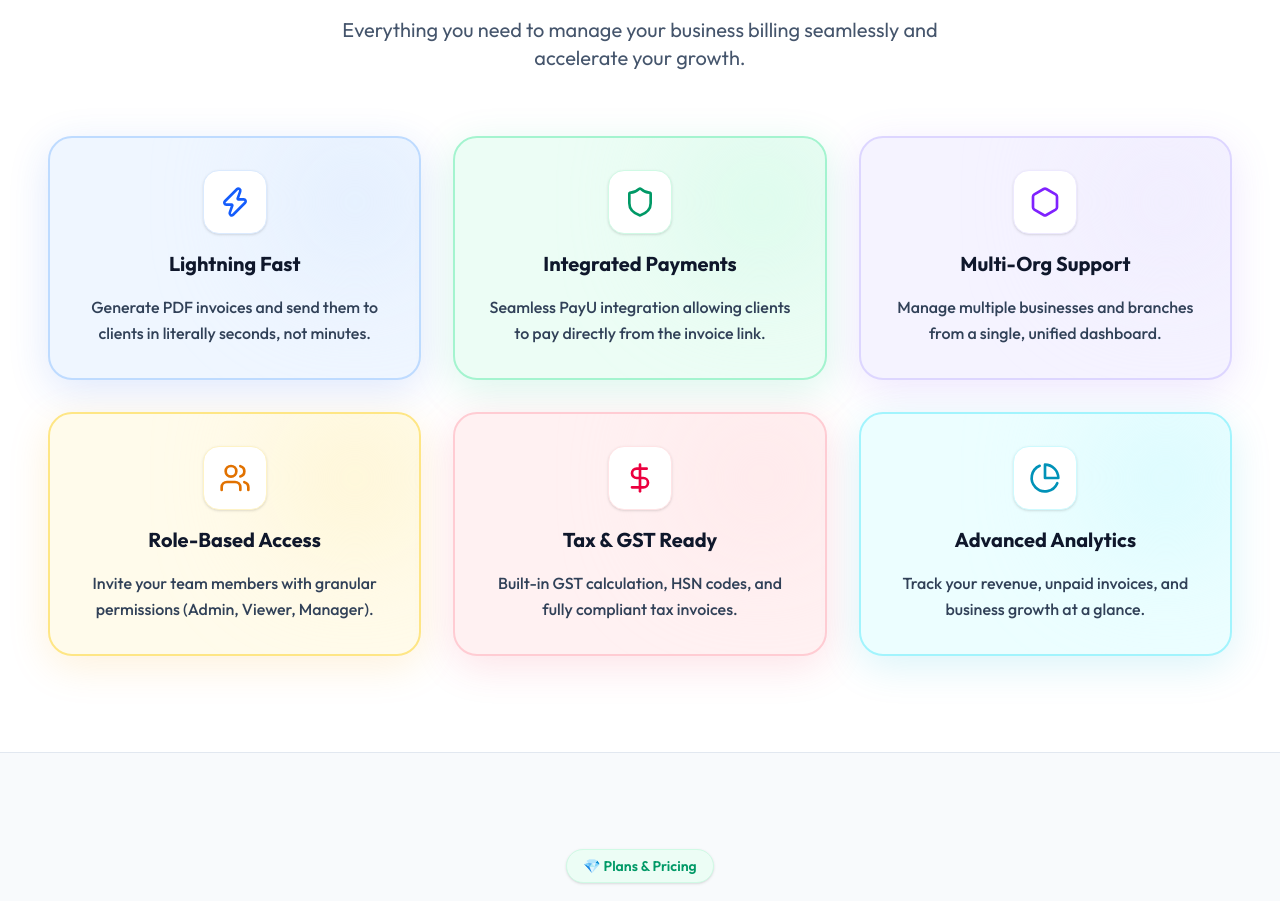
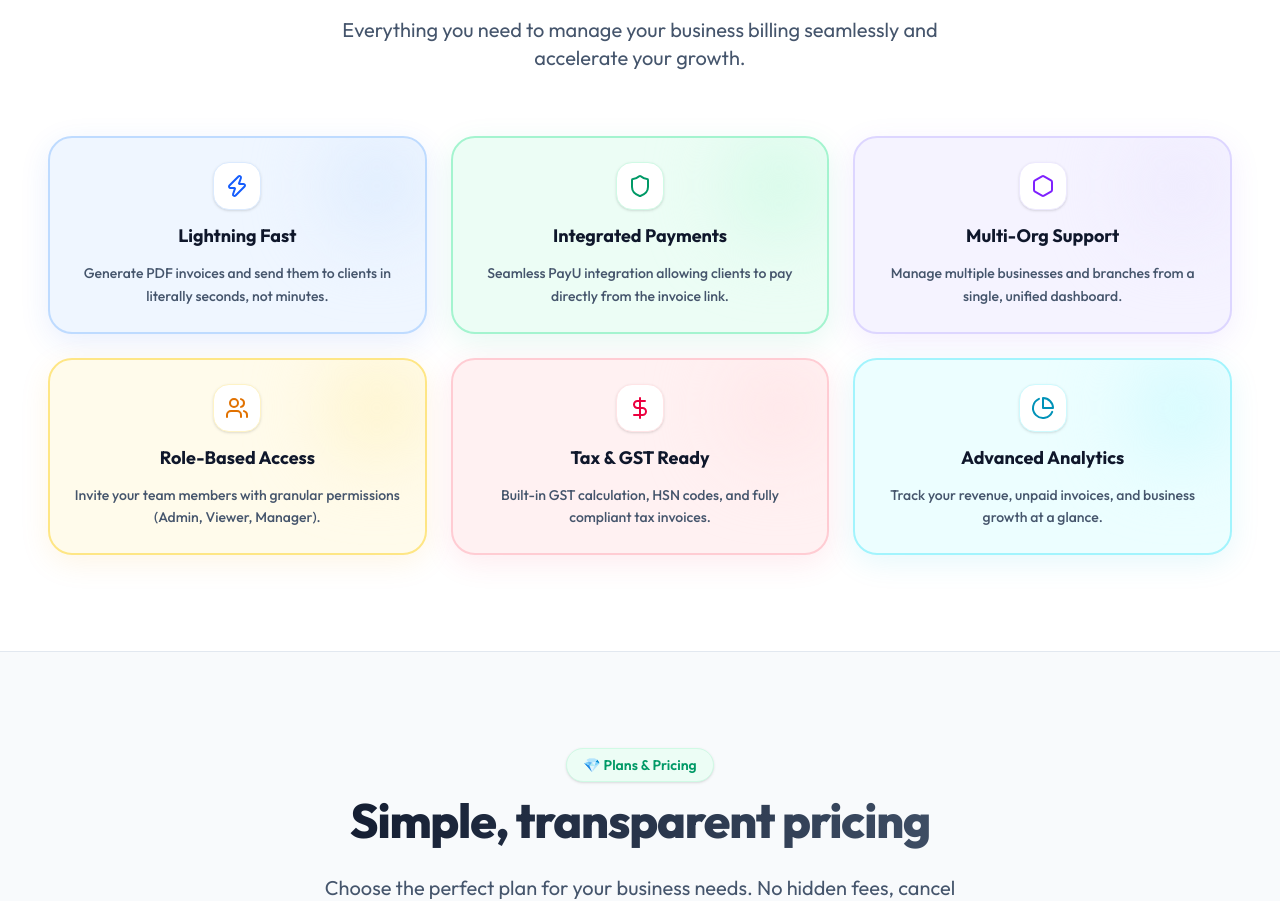
Before and after one commit to veaglespace-Tech/invoice-generator, a Next.js app in the folder client/: page / in a window 1280 px wide. Shown: the part 940-1841 px from the top of the page. Built offline with nearby package versions, Linux system fonts and the light colour scheme.

Commit message:
Reduce feature card size for a more compact layout

```diff
--- a/client/src/app/page.tsx
+++ b/client/src/app/page.tsx
@@ -52,59 +52,59 @@ export default function Home() {
             <h2 className="text-4xl md:text-5xl font-extrabold text-transparent bg-clip-text bg-gradient-to-r from-slate-900 to-slate-600 dark:from-white dark:to-slate-300 tracking-tight leading-tight pb-2">Powerful Features</h2>
             <p className="text-lg md:text-xl text-slate-600 dark:text-slate-400 max-w-2xl mx-auto">Everything you need to manage your business billing seamlessly and accelerate your growth.</p>
           </div>
-          <div className="grid md:grid-cols-3 gap-8 text-center">
-            <div className="space-y-4 bg-blue-50 p-8 rounded-3xl shadow-[0_10px_40px_rgb(37,99,235,0.15)] border-2 border-blue-200 hover:shadow-[0_20px_50px_rgb(37,99,235,0.25)] hover:border-blue-300 transition-all duration-300 hover:-translate-y-2 group relative overflow-hidden z-10">
-              <div className="absolute top-0 right-0 w-32 h-32 bg-blue-100 rounded-full blur-3xl -z-10 group-hover:bg-blue-200 transition-colors duration-300"></div>
-              <div className="w-16 h-16 mx-auto bg-white group-hover:bg-blue-600 transition-colors duration-300 flex items-center justify-center rounded-2xl text-blue-600 group-hover:text-white shadow-sm border border-blue-100">
-                <Zap className="w-8 h-8" />
+          <div className="grid md:grid-cols-3 gap-6 text-center">
+            <div className="space-y-3 bg-blue-50 p-6 rounded-3xl shadow-[0_8px_30px_rgb(37,99,235,0.1)] border-2 border-blue-200 hover:shadow-[0_15px_40px_rgb(37,99,235,0.2)] hover:border-blue-300 transition-all duration-300 hover:-translate-y-1 group relative overflow-hidden z-10">
+              <div className="absolute top-0 right-0 w-24 h-24 bg-blue-100 rounded-full blur-2xl -z-10 group-hover:bg-blue-200 transition-colors duration-300"></div>
+              <div className="w-12 h-12 mx-auto bg-white group-hover:bg-blue-600 transition-colors duration-300 flex items-center justify-center rounded-2xl text-blue-600 group-hover:text-white shadow-sm border border-blue-100">
+                <Zap className="w-6 h-6" />
               </div>
-              <h3 className="text-xl font-bold text-slate-900">Lightning Fast</h3>
-              <p className="text-slate-700 leading-relaxed font-medium">Generate PDF invoices and send them to clients in literally seconds, not minutes.</p>
+              <h3 className="text-lg font-bold text-slate-900">Lightning Fast</h3>
+              <p className="text-slate-600 text-sm leading-relaxed font-medium">Generate PDF invoices and send them to clients in literally seconds, not minutes.</p>
             </div>
 
-            <div className="space-y-4 bg-emerald-50 p-8 rounded-3xl shadow-[0_10px_40px_rgb(16,185,129,0.15)] border-2 border-emerald-200 hover:shadow-[0_20px_50px_rgb(16,185,129,0.25)] hover:border-emerald-300 transition-all duration-300 hover:-translate-y-2 group relative overflow-hidden z-10">
-              <div className="absolute top-0 right-0 w-32 h-32 bg-emerald-100 rounded-full blur-3xl -z-10 group-hover:bg-emerald-200 transition-colors duration-300"></div>
-              <div className="w-16 h-16 mx-auto bg-white group-hover:bg-emerald-500 transition-colors duration-300 flex items-center justify-center rounded-2xl text-emerald-600 group-hover:text-white shadow-sm border border-emerald-100">
-                <Shield className="w-8 h-8" />
+            <div className="space-y-3 bg-emerald-50 p-6 rounded-3xl shadow-[0_8px_30px_rgb(16,185,129,0.1)] border-2 border-emerald-200 hover:shadow-[0_15px_40px_rgb(16,185,129,0.2)] hover:border-emerald-300 transition-all duration-300 hover:-translate-y-1 group relative overflow-hidden z-10">
+              <div className="absolute top-0 right-0 w-24 h-24 bg-emerald-100 rounded-full blur-2xl -z-10 group-hover:bg-emerald-200 transition-colors duration-300"></div>
+              <div className="w-12 h-12 mx-auto bg-white group-hover:bg-emerald-500 transition-colors duration-300 flex items-center justify-center rounded-2xl text-emerald-600 group-hover:text-white shadow-sm border border-emerald-100">
+                <Shield className="w-6 h-6" />
               </div>
-              <h3 className="text-xl font-bold text-slate-900">Integrated Payments</h3>
-              <p className="text-slate-700 leading-relaxed font-medium">Seamless PayU integration allowing clients to pay directly from the invoice link.</p>
+              <h3 className="text-lg font-bold text-slate-900">Integrated Payments</h3>
+              <p className="text-slate-600 text-sm leading-relaxed font-medium">Seamless PayU integration allowing clients to pay directly from the invoice link.</p>
             </div>
 
-            <div className="space-y-4 bg-violet-50 p-8 rounded-3xl shadow-[0_10px_40px_rgb(139,92,246,0.15)] border-2 border-violet-200 hover:shadow-[0_20px_50px_rgb(139,92,246,0.25)] hover:border-violet-300 transition-all duration-300 hover:-translate-y-2 group relative overflow-hidden z-10">
-              <div className="absolute top-0 right-0 w-32 h-32 bg-violet-100 rounded-full blur-3xl -z-10 group-hover:bg-violet-200 transition-colors duration-300"></div>
-              <div className="w-16 h-16 mx-auto bg-white group-hover:bg-violet-500 transition-colors duration-300 flex items-center justify-center rounded-2xl text-violet-600 group-hover:text-white shadow-sm border border-violet-100">
-                <Hexagon className="w-8 h-8" />
+            <div className="space-y-3 bg-violet-50 p-6 rounded-3xl shadow-[0_8px_30px_rgb(139,92,246,0.1)] border-2 border-violet-200 hover:shadow-[0_15px_40px_rgb(139,92,246,0.2)] hover:border-violet-300 transition-all duration-300 hover:-translate-y-1 group relative overflow-hidden z-10">
+              <div className="absolute top-0 right-0 w-24 h-24 bg-violet-100 rounded-full blur-2xl -z-10 group-hover:bg-violet-200 transition-colors duration-300"></div>
+              <div className="w-12 h-12 mx-auto bg-white group-hover:bg-violet-500 transition-colors duration-300 flex items-center justify-center rounded-2xl text-violet-600 group-hover:text-white shadow-sm border border-violet-100">
+                <Hexagon className="w-6 h-6" />
               </div>
-              <h3 className="text-xl font-bold text-slate-900">Multi-Org Support</h3>
-              <p className="text-slate-700 leading-relaxed font-medium">Manage multiple businesses and branches from a single, unified dashboard.</p>
+              <h3 className="text-lg font-bold text-slate-900">Multi-Org Support</h3>
+              <p className="text-slate-600 text-sm leading-relaxed font-medium">Manage multiple businesses and branches from a single, unified dashboard.</p>
             </div>
 
-            <div className="space-y-4 bg-amber-50 p-8 rounded-3xl shadow-[0_10px_40px_rgba(245,158,11,0.15)] border-2 border-amber-200 hover:shadow-[0_20px_50px_rgba(245,158,11,0.25)] hover:border-amber-300 transition-all duration-300 hover:-translate-y-2 group relative overflow-hidden z-10">
-              <div className="absolute top-0 right-0 w-32 h-32 bg-amber-100 rounded-full blur-3xl -z-10 group-hover:bg-amber-200 transition-colors duration-300"></div>
-              <div className="w-16 h-16 mx-auto bg-white group-hover:bg-amber-500 transition-colors duration-300 flex items-center justify-center rounded-2xl text-amber-600 group-hover:text-white shadow-sm border border-amber-100">
-                <svg xmlns="http://www.w3.org/2000/svg" width="32" height="32" viewBox="0 0 24 24" fill="none" stroke="currentColor" strokeWidth="2" strokeLinecap="round" strokeLinejoin="round"><path d="M16 21v-2a4 4 0 0 0-4-4H6a4 4 0 0 0-4 4v2"></path><circle cx="9" cy="7" r="4"></circle><path d="M22 21v-2a4 4 0 0 0-3-3.87"></path><path d="M16 3.13a4 4 0 0 1 0 7.75"></path></svg>
+            <div className="space-y-3 bg-amber-50 p-6 rounded-3xl shadow-[0_8px_30px_rgba(245,158,11,0.1)] border-2 border-amber-200 hover:shadow-[0_15px_40px_rgba(245,158,11,0.2)] hover:border-amber-300 transition-all duration-300 hover:-translate-y-1 group relative overflow-hidden z-10">
+              <div className="absolute top-0 right-0 w-24 h-24 bg-amber-100 rounded-full blur-2xl -z-10 group-hover:bg-amber-200 transition-colors duration-300"></div>
+              <div className="w-12 h-12 mx-auto bg-white group-hover:bg-amber-500 transition-colors duration-300 flex items-center justify-center rounded-2xl text-amber-600 group-hover:text-white shadow-sm border border-amber-100">
+                <svg xmlns="http://www.w3.org/2000/svg" width="24" height="24" viewBox="0 0 24 24" fill="none" stroke="currentColor" strokeWidth="2" strokeLinecap="round" strokeLinejoin="round"><path d="M16 21v-2a4 4 0 0 0-4-4H6a4 4 0 0 0-4 4v2"></path><circle cx="9" cy="7" r="4"></circle><path d="M22 21v-2a4 4 0 0 0-3-3.87"></path><path d="M16 3.13a4 4 0 0 1 0 7.75"></path></svg>
               </div>
-              <h3 className="text-xl font-bold text-slate-900">Role-Based Access</h3>
-              <p className="text-slate-700 leading-relaxed font-medium">Invite your team members with granular permissions (Admin, Viewer, Manager).</p>
+              <h3 className="text-lg font-bold text-slate-900">Role-Based Access</h3>
+              <p className="text-slate-600 text-sm leading-relaxed font-medium">Invite your team members with granular permissions (Admin, Viewer, Manager).</p>
             </div>
 
-            <div className="space-y-4 bg-rose-50 p-8 rounded-3xl shadow-[0_10px_40px_rgba(244,63,94,0.15)] border-2 border-rose-200 hover:shadow-[0_20px_50px_rgba(244,63,94,0.25)] hover:border-rose-300 transition-all duration-300 hover:-translate-y-2 group relative overflow-hidden z-10">
-              <div className="absolute top-0 right-0 w-32 h-32 bg-rose-100 rounded-full blur-3xl -z-10 group-hover:bg-rose-200 transition-colors duration-300"></div>
-              <div className="w-16 h-16 mx-auto bg-white group-hover:bg-rose-500 transition-colors duration-300 flex items-center justify-center rounded-2xl text-rose-600 group-hover:text-white shadow-sm border border-rose-100">
-                <svg xmlns="http://www.w3.org/2000/svg" width="32" height="32" viewBox="0 0 24 24" fill="none" stroke="currentColor" strokeWidth="2" strokeLinecap="round" strokeLinejoin="round"><path d="M12 2v20"></path><path d="M17 5H9.5a3.5 3.5 0 0 0 0 7h5a3.5 3.5 0 0 1 0 7H6"></path></svg>
+            <div className="space-y-3 bg-rose-50 p-6 rounded-3xl shadow-[0_8px_30px_rgba(244,63,94,0.1)] border-2 border-rose-200 hover:shadow-[0_15px_40px_rgba(244,63,94,0.2)] hover:border-rose-300 transition-all duration-300 hover:-translate-y-1 group relative overflow-hidden z-10">
+              <div className="absolute top-0 right-0 w-24 h-24 bg-rose-100 rounded-full blur-2xl -z-10 group-hover:bg-rose-200 transition-colors duration-300"></div>
+              <div className="w-12 h-12 mx-auto bg-white group-hover:bg-rose-500 transition-colors duration-300 flex items-center justify-center rounded-2xl text-rose-600 group-hover:text-white shadow-sm border border-rose-100">
+                <svg xmlns="http://www.w3.org/2000/svg" width="24" height="24" viewBox="0 0 24 24" fill="none" stroke="currentColor" strokeWidth="2" strokeLinecap="round" strokeLinejoin="round"><path d="M12 2v20"></path><path d="M17 5H9.5a3.5 3.5 0 0 0 0 7h5a3.5 3.5 0 0 1 0 7H6"></path></svg>
               </div>
-              <h3 className="text-xl font-bold text-slate-900">Tax & GST Ready</h3>
-              <p className="text-slate-700 leading-relaxed font-medium">Built-in GST calculation, HSN codes, and fully compliant tax invoices.</p>
+              <h3 className="text-lg font-bold text-slate-900">Tax & GST Ready</h3>
+              <p className="text-slate-600 text-sm leading-relaxed font-medium">Built-in GST calculation, HSN codes, and fully compliant tax invoices.</p>
             </div>
 
-            <div className="space-y-4 bg-cyan-50 p-8 rounded-3xl shadow-[0_10px_40px_rgba(6,182,212,0.15)] border-2 border-cyan-200 hover:shadow-[0_20px_50px_rgba(6,182,212,0.25)] hover:border-cyan-300 transition-all duration-300 hover:-translate-y-2 group relative overflow-hidden z-10">
-              <div className="absolute top-0 right-0 w-32 h-32 bg-cyan-100 rounded-full blur-3xl -z-10 group-hover:bg-cyan-200 transition-colors duration-300"></div>
-              <div className="w-16 h-16 mx-auto bg-white group-hover:bg-cyan-500 transition-colors duration-300 flex items-center justify-center rounded-2xl text-cyan-600 group-hover:text-white shadow-sm border border-cyan-100">
-                <svg xmlns="http://www.w3.org/2000/svg" width="32" height="32" viewBox="0 0 24 24" fill="none" stroke="currentColor" strokeWidth="2" strokeLinecap="round" strokeLinejoin="round"><path d="M21.21 15.89A10 10 0 1 1 8 2.83"></path><path d="M22 12A10 10 0 0 0 12 2v10z"></path></svg>
+            <div className="space-y-3 bg-cyan-50 p-6 rounded-3xl shadow-[0_8px_30px_rgba(6,182,212,0.1)] border-2 border-cyan-200 hover:shadow-[0_15px_40px_rgba(6,182,212,0.2)] hover:border-cyan-300 transition-all duration-300 hover:-translate-y-1 group relative overflow-hidden z-10">
+              <div className="absolute top-0 right-0 w-24 h-24 bg-cyan-100 rounded-full blur-2xl -z-10 group-hover:bg-cyan-200 transition-colors duration-300"></div>
+              <div className="w-12 h-12 mx-auto bg-white group-hover:bg-cyan-500 transition-colors duration-300 flex items-center justify-center rounded-2xl text-cyan-600 group-hover:text-white shadow-sm border border-cyan-100">
+                <svg xmlns="http://www.w3.org/2000/svg" width="24" height="24" viewBox="0 0 24 24" fill="none" stroke="currentColor" strokeWidth="2" strokeLinecap="round" strokeLinejoin="round"><path d="M21.21 15.89A10 10 0 1 1 8 2.83"></path><path d="M22 12A10 10 0 0 0 12 2v10z"></path></svg>
               </div>
-              <h3 className="text-xl font-bold text-slate-900">Advanced Analytics</h3>
-              <p className="text-slate-700 leading-relaxed font-medium">Track your revenue, unpaid invoices, and business growth at a glance.</p>
+              <h3 className="text-lg font-bold text-slate-900">Advanced Analytics</h3>
+              <p className="text-slate-600 text-sm leading-relaxed font-medium">Track your revenue, unpaid invoices, and business growth at a glance.</p>
             </div>
           </div>
         </div>
```
